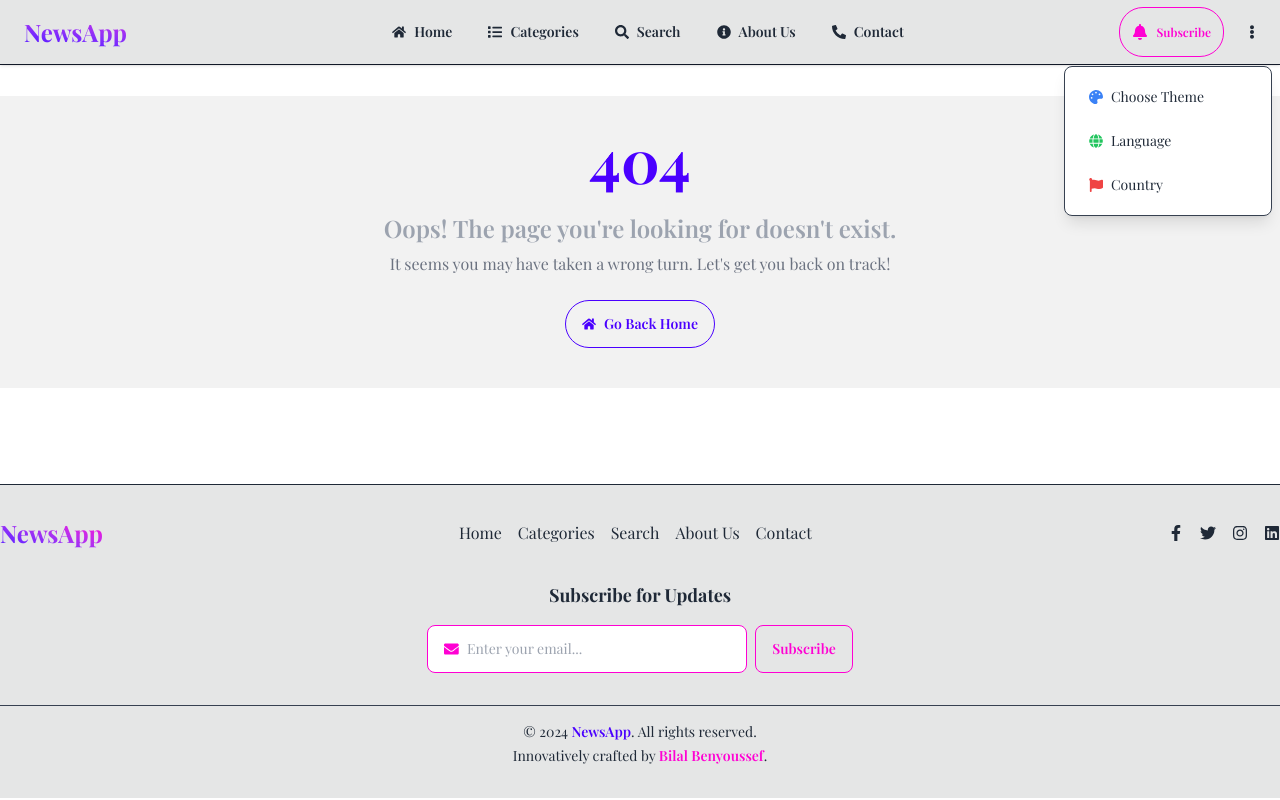
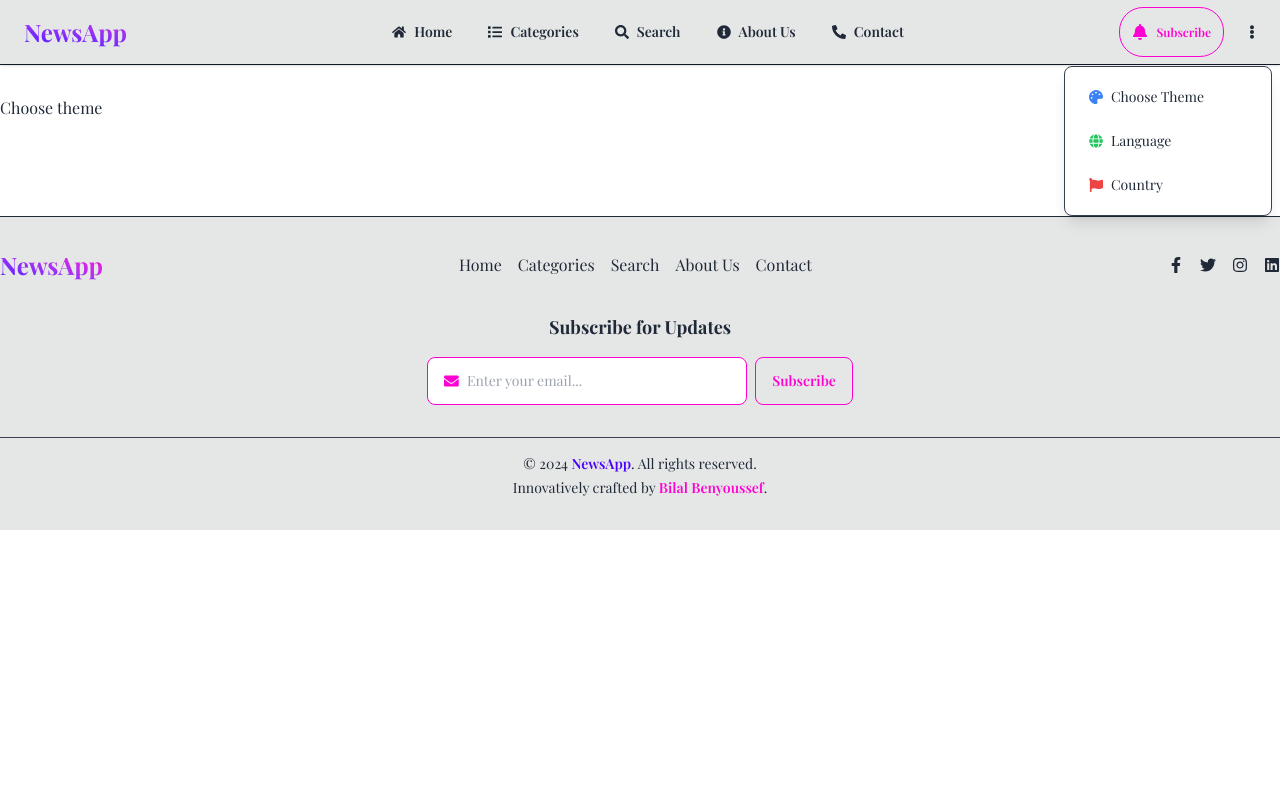
Before and after one commit to Bilalben23/NewsBridge, a React (Vite) app: page /choose-theme in a window 1280 px wide. Both pictures are taken after a click on the button "Options". Shown: the top 800 px of the page. Built offline with nearby package versions, Linux system fonts and the light colour scheme; a web font is replaced by a local one.

Commit message:
add dropdown menu in seperate file component

```diff
--- a/src/App.jsx
+++ b/src/App.jsx
@@ -7,6 +7,7 @@ import SearchResults from './pages/SearchResults'
 import AboutUs from './pages/AboutUs'
 import Contact from './pages/Contact'
 import NotFound from './pages/NotFound'
+import ChooseTheme from './pages/ChooseTheme'
 
 export default function App() {
   return (
@@ -18,6 +19,7 @@ export default function App() {
           <Route path='/search' element={<SearchResults />} />
           <Route path='/about-us' element={<AboutUs />} />
           <Route path='/contact' element={<Contact />} />
+          <Route path='/choose-theme' element={<ChooseTheme />} />
           <Route path='*' element={<NotFound />} />
         </Route>
       </Routes>
--- /dev/null
+++ b/src/components/DropdownMenu.jsx
@@ -0,0 +1,43 @@
+import React from 'react'
+import { FaEllipsisV, FaFlag, FaGlobe, FaPalette } from 'react-icons/fa'
+import { Link } from 'react-router-dom'
+
+export default function DropdownMenu() {
+    return (
+        <div className="dropdown dropdown-end">
+            <button
+                tabIndex={0}
+                role="button"
+                className="p-2 m-1 transition-all btn btn-square btn-sm btn-ghost hover:bg-gray-800 hover:text-white"
+                aria-label="Options"
+            >
+                <FaEllipsisV />
+            </button>
+            <ul
+                tabIndex={0}
+                className="dropdown-content menu rounded-lg z-[1] mt-3.5 bg-base-100 w-52 p-2 shadow-lg border border-gray-700 text-sm transition-all duration-200 ease-in-out"
+            >
+                <li>
+                    <Link to="/choose-theme" className="flex items-center gap-2 py-3">
+                        <FaPalette className="text-blue-500" />
+                        Choose Theme
+                    </Link>
+                </li>
+                <li>
+                    <Link to="/choose-language" className="flex items-center gap-2 py-3">
+                        <FaGlobe className="text-green-500" />
+                        Language
+                    </Link>
+                </li>
+                <li>
+                    <Link to="/choose-country" className="flex items-center gap-2 py-3">
+                        <FaFlag className="text-red-500" />
+                        Country
+                    </Link>
+                </li>
+            </ul>
+        </div>
+
+
+    )
+}
--- a/src/components/Header.jsx
+++ b/src/components/Header.jsx
@@ -2,6 +2,7 @@ import React from 'react';
 import { Link, NavLink } from 'react-router-dom';
 import { FaHome, FaInfoCircle, FaList, FaBell, FaPhoneAlt, FaSearch, FaEllipsisV, FaMoon, FaGlobe, FaFlag, FaLeaf, FaWater, FaSun, FaPalette } from "react-icons/fa";
 import { Link as ScrollLink } from 'react-scroll';
+import DropdownMenu from './DropdownMenu';
 
 export default function Header({ handleOnClick }) {
 
@@ -50,41 +51,7 @@ export default function Header({ handleOnClick }) {
                         Subscribe
                     </button>
                 </ScrollLink>
-
-                <div className="dropdown dropdown-end">
-                    <button
-                        tabIndex={0}
-                        role="button"
-                        className="p-2 m-1 transition-all btn btn-square btn-sm btn-ghost hover:bg-gray-800 hover:text-white"
-                        aria-label="Options"
-                    >
-                        <FaEllipsisV />
-                    </button>
-                    <ul
-                        tabIndex={0}
-                        className="dropdown-content menu rounded-lg z-[1] mt-3.5 bg-base-100 w-52 p-2 shadow-lg border border-gray-700 text-sm transition-all duration-200 ease-in-out"
-                    >
-                        <li>
-                            <Link to="/choose-theme" className="flex items-center gap-2 py-3">
-                                <FaPalette className="text-blue-500" />
-                                Choose Theme
-                            </Link>
-                        </li>
-                        <li>
-                            <Link to="/choose-language" className="flex items-center gap-2 py-3">
-                                <FaGlobe className="text-green-500" />
-                                Language
-                            </Link>
-                        </li>
-                        <li>
-                            <Link to="/choose-country" className="flex items-center gap-2 py-3">
-                                <FaFlag className="text-red-500" />
-                                Country
-                            </Link>
-                        </li>
-                    </ul>
-                </div>
-
+                <DropdownMenu />
             </div>
         </header>
     );
--- /dev/null
+++ b/src/pages/ChooseTheme.jsx
@@ -0,0 +1,9 @@
+import React from 'react'
+
+export default function ChooseTheme() {
+    return (
+        <div>
+            Choose theme
+        </div>
+    )
+}
--- a/src/pages/Home.jsx
+++ b/src/pages/Home.jsx
@@ -3,6 +3,7 @@ import { useFetch } from '../utils/api';
 import ArticleCard from "../components/ArticleCard";
 import ArticleCardSkeleton from '../skeletons/ArticleCardSkeleton';
 import FetchError from '../components/FetchError';
+import { FaNewspaper } from 'react-icons/fa';
 
 export default function Home() {
     const endpoint = "top-headlines?country=us&language=en";
@@ -29,7 +30,14 @@ export default function Home() {
     }
 
     return (
-        <section className='w-[90%] md:w-[80%] mx-auto grid grid-cols-1 md:grid-cols-2 lg:grid-cols-3 gap-7'>
+        <section>
+            <div className="flex items-center justify-center mb-5">
+                <FaNewspaper className="mr-2 text-3xl text-primary" /> {/* Icon */}
+                <h1 className='text-3xl font-semibold text-transparent bg-gradient-to-tr from-primary to-secondary bg-clip-text'>
+                    Breaking News
+                </h1>
+            </div>            <div className='w-[90%] md:w-[80%] mx-auto grid grid-cols-1 md:grid-cols-2 lg:grid-cols-3 gap-7'>
+
                 {
                     showSkeletons && Array(14).fill().map((_, index) => <ArticleCardSkeleton key={index} />)
                 }
@@ -40,6 +48,7 @@ export default function Home() {
                             <p>No breaking news found!</p>
                         </div>
                 }
+            </div>
         </section>
     );
 }
```
Lines whose indentation alone changed are shown as unchanged.
